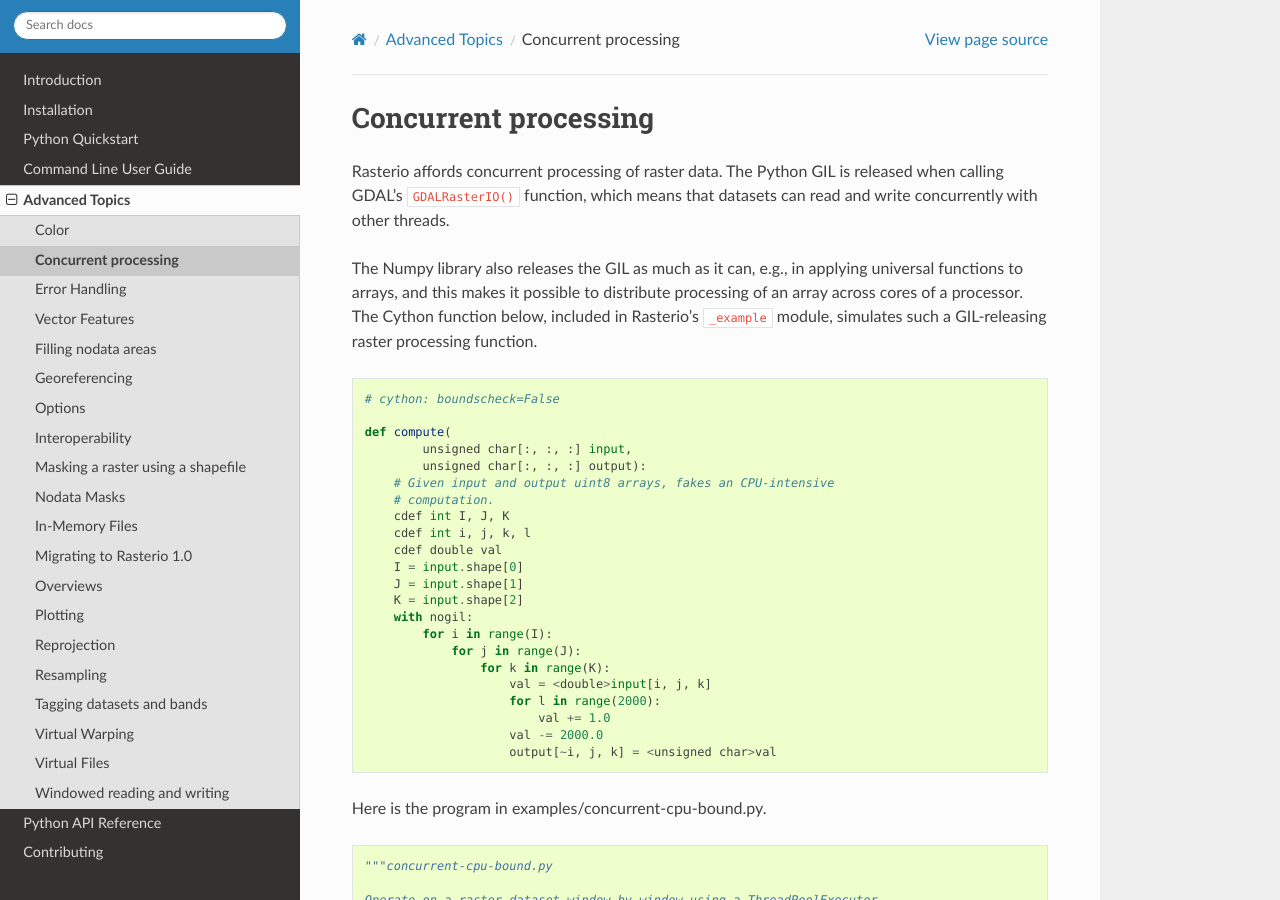
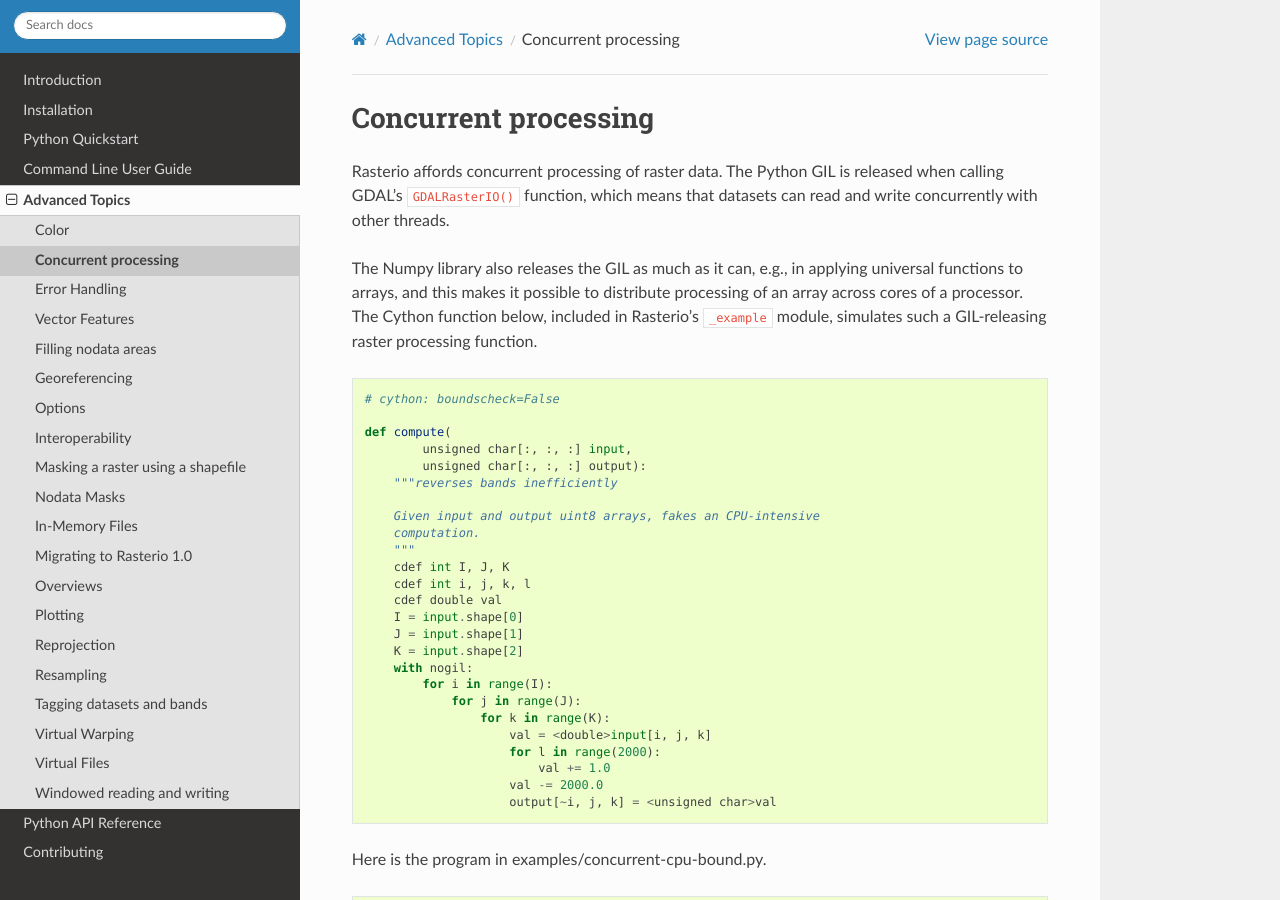
Before and after one commit to rasterio/rasterio, a Sphinx documentation site: the page built from docs/topics/concurrency.rst, in a window 1280 px wide and 900 px high. Built offline with Sphinx 7.4.7 and the Read the Docs theme 2.0.0, drawn with Linux system fonts in a browser that asks for light colours; pages that are not in the unit, such as notebooks, are missing from menus.

Commit message:
Add docstring

```diff
--- a/docs/topics/concurrency.rst
+++ b/docs/topics/concurrency.rst
@@ -18,8 +18,11 @@ raster processing function.
     def compute(
             unsigned char[:, :, :] input,
             unsigned char[:, :, :] output):
-        # Given input and output uint8 arrays, fakes an CPU-intensive
-        # computation.
+        """reverses bands inefficiently
+
+        Given input and output uint8 arrays, fakes an CPU-intensive
+        computation.
+        """
         cdef int I, J, K
         cdef int i, j, k, l
         cdef double val
```
Also changed, not shown: 1 other file.
